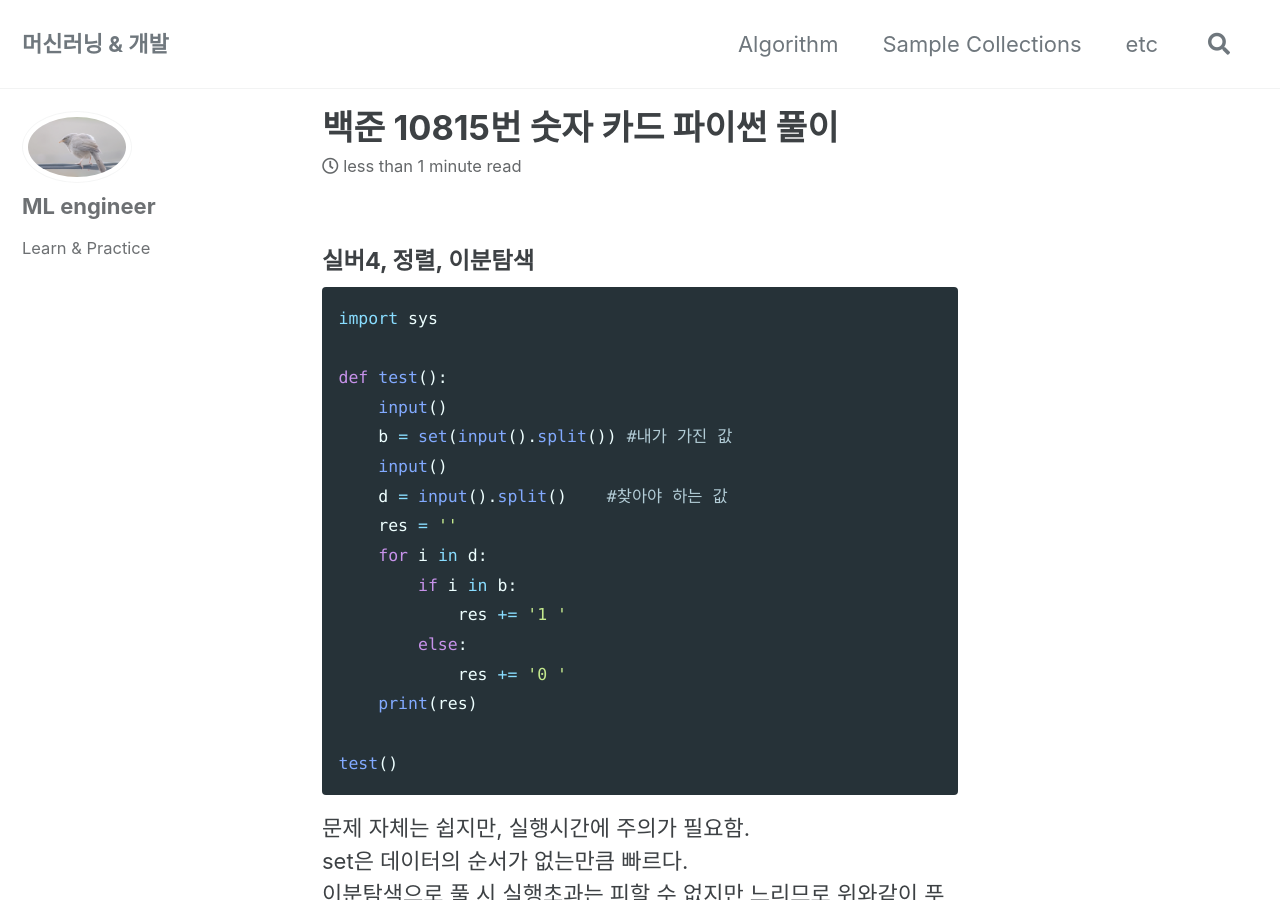
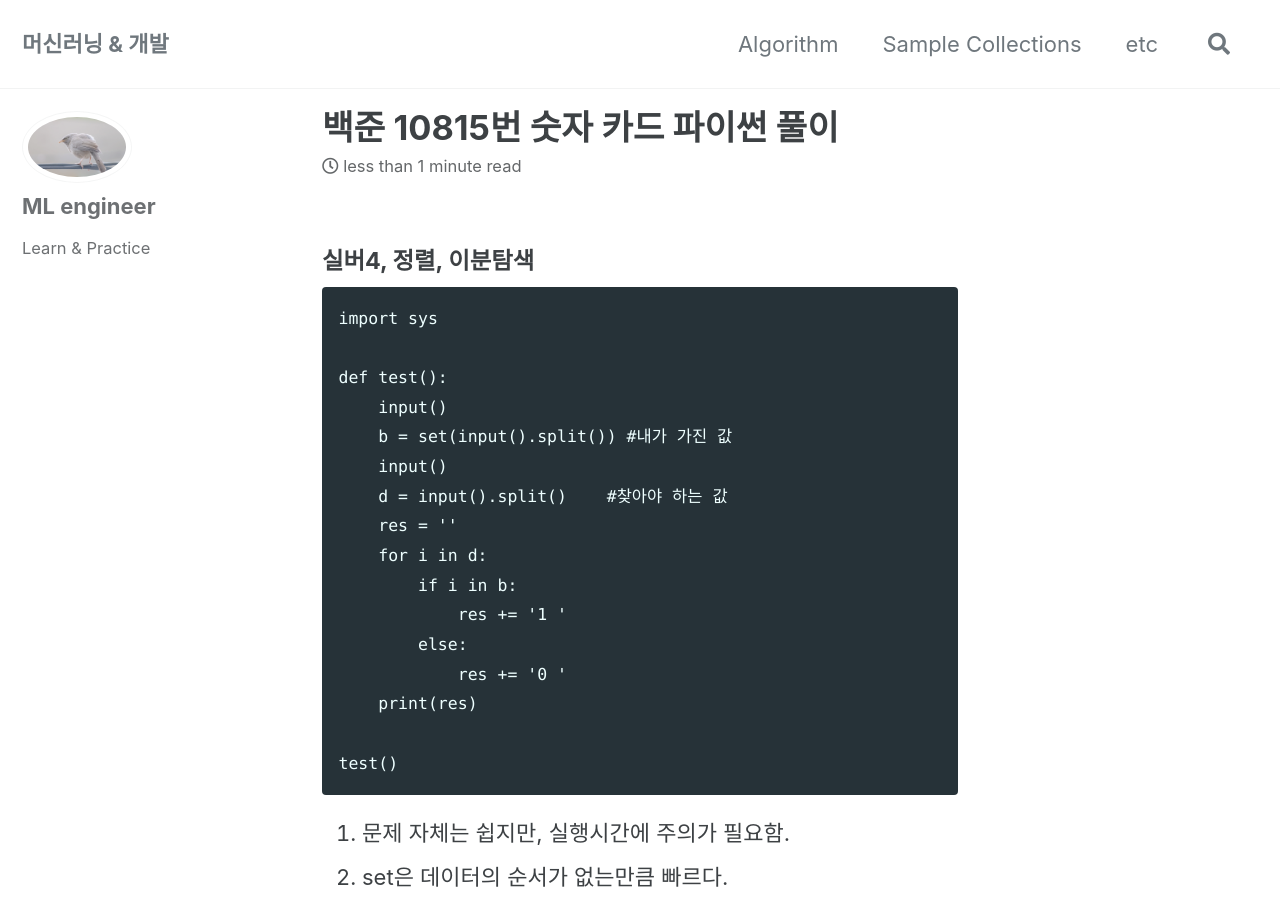
Before and after one commit to Donghee4/Donghee4.github.io, a Jekyll site: the page built from _posts/2022-02-03-33.md, in a window 1280 px wide and 900 px high. Built offline with Jekyll 4.4.1, drawn with Linux system fonts in a browser that asks for light colours; cached includes are drawn as plain includes; some of the changed lines change nothing that is shown.

Commit message:
숫자 카드

````diff
--- a/_posts/2022-02-03-33.md
+++ b/_posts/2022-02-03-33.md
@@ -5,7 +5,7 @@
 ---
 #### 실버4, 정렬, 이분탐색
 
-```py
+```
 import sys
 
 def test():
@@ -23,9 +23,9 @@
 
 test()
 ```
-문제 자체는 쉽지만, 실행시간에 주의가 필요함.<br>
-set은 데이터의 순서가 없는만큼 빠르다.<br>
-이분탐색으로 풀 시 실행초과는 피할 수 없지만 느리므로 위와같이 푸는 것이 좋다.<br>
+1. 문제 자체는 쉽지만, 실행시간에 주의가 필요함.<br>
+2. set은 데이터의 순서가 없는만큼 빠르다.<br>
+3. 이분탐색으로 풀 시 실행초과는 피할 수 없지만 느리므로 위와같이 푸는 것이 좋다.<br>
 
 **느낀점**<br>
 함수를 이용하는 것이 이용하지 않은 경우보다 30% 빨랐다.<br>
````
